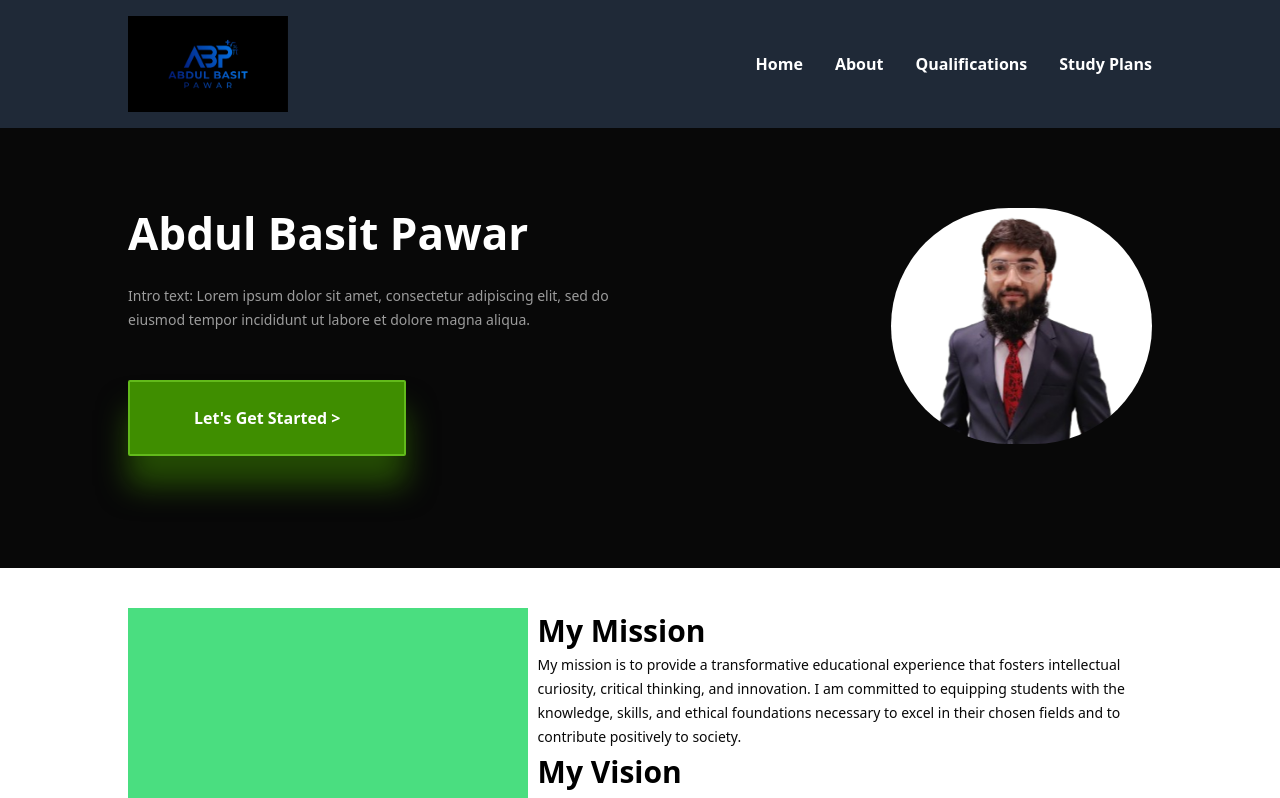
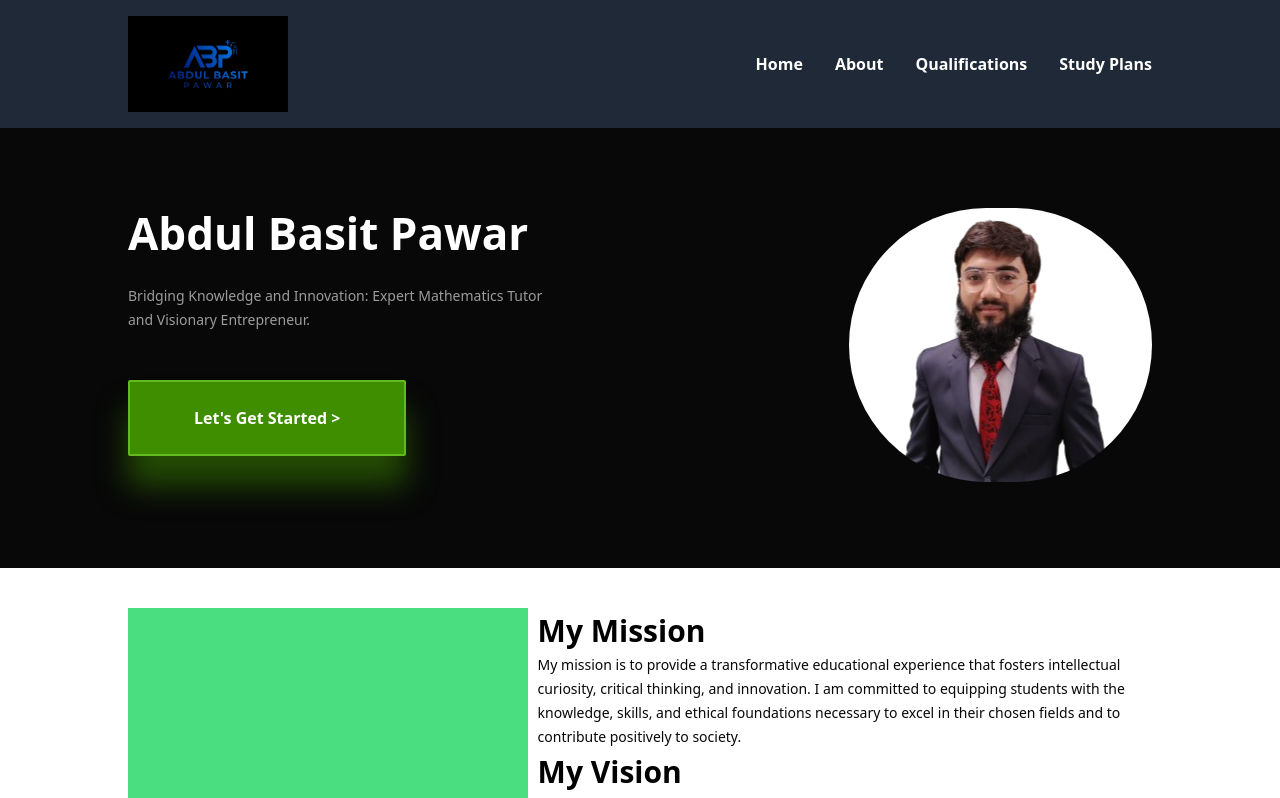
Before and after one commit to AbdullahAhmadAAK/abdul-basit-portfolio-v2, a SvelteKit app: page / in a window 1280 px wide. Shown: the top 798 px of the page. Built offline with nearby package versions, Linux system fonts and the light colour scheme; some icons are missing.

Commit message:
change tagline

```diff
--- a/src/routes/sections/HeroSection.svelte
+++ b/src/routes/sections/HeroSection.svelte
@@ -3,7 +3,7 @@
 </script>
 
 <section id="home">
-  <div class="flex px-32 pb-16">
+  <div class="flex justify-between px-32 pb-16">
     <div class="flex flex-col gap-6">
       <h1
         class="text-white w-[426px] h-[52px] font-extrabold text-[44px] leading-[51.66px]"
@@ -13,8 +13,7 @@
       <p
         class="text-[#9C9C9C] w-[70%] h-[72px] font-normal text-[14px] leading-[24px] tracking-[1%]"
       >
-        Intro text: Lorem ipsum dolor sit amet, consectetur adipiscing elit, sed
-        do eiusmod tempor incididunt ut labore et dolore magna aliqua.
+        Bridging Knowledge and Innovation: Expert Mathematics Tutor and Visionary Entrepreneur.
       </p>
 
       <a href="#study-plans">
```
